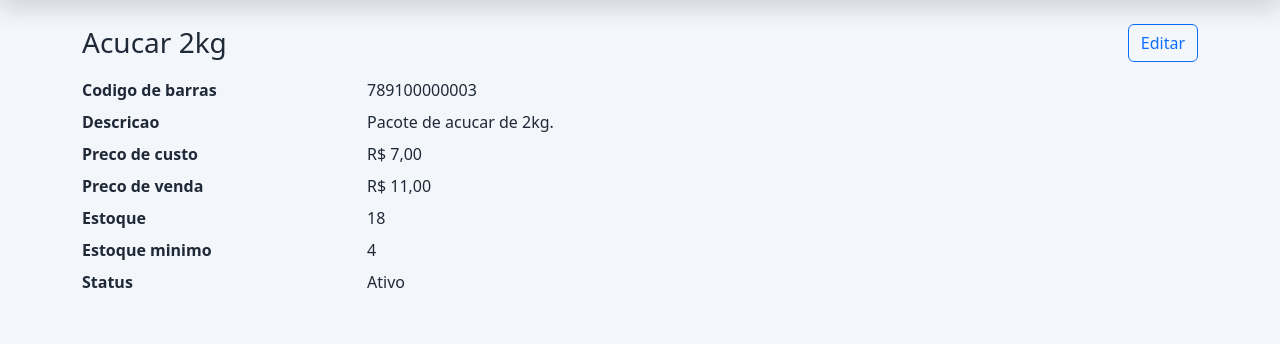
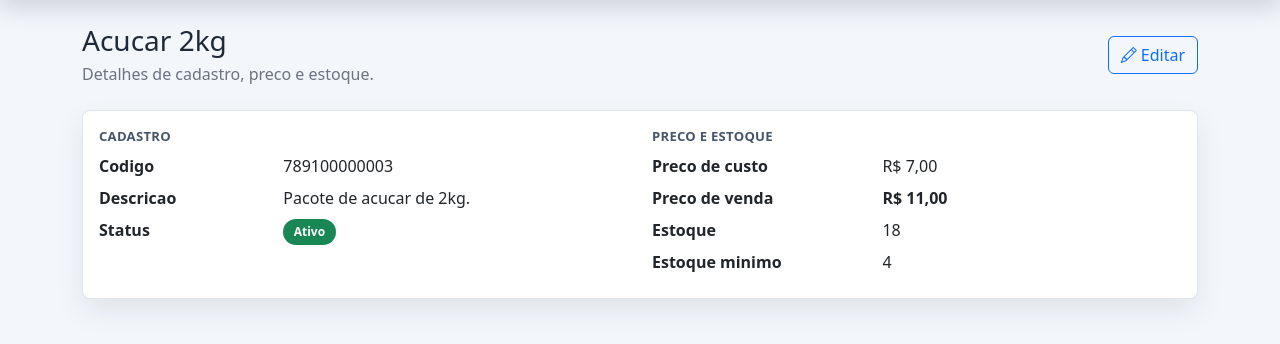
Before and after one commit to LeandroPfilho/PvdGest-oVendas, a Django app: page /produtos/3/ in a window 1280 px wide. Shown: the part 60-404 px from the top of the page. Run offline with Django 5.2, Linux system fonts and the light colour scheme; the visitor is signed in with stand-in values (Sample User, id 1); data comes from the database, SQL or seed files in the repository.

Commit message:
﻿feat: update produto_detail
- Resumo: melhora a apresentacao visual do template produto_detail.html
- Funcoes: organiza layout, botoes, tabelas e componentes Bootstrap
- Impacto: mantem URLs e regras existentes sem alterar backend

```diff
--- a/templates/produtos/produto_detail.html
+++ b/templates/produtos/produto_detail.html
@@ -3,22 +3,48 @@
 {% block title %}Detalhes do produto - Portal PDV{% endblock %}
 
 {% block content %}
-<div class="d-flex justify-content-between align-items-center mb-3">
-    <h1 class="h3 mb-0">{{ produto.nome }}</h1>
-    <a class="btn btn-outline-primary" href="{% url 'produtos:editar' produto.pk %}">Editar</a>
+<div class="page-header">
+    <div>
+        <h1 class="h3 mb-1">{{ produto.nome }}</h1>
+        <p>Detalhes de cadastro, preco e estoque.</p>
+    </div>
+    <a class="btn btn-outline-primary" href="{% url 'produtos:editar' produto.pk %}">
+        <i class="bi bi-pencil me-1"></i>Editar
+    </a>
 </div>
 
-<dl class="row">
-    <dt class="col-sm-3">Codigo de barras</dt><dd class="col-sm-9">{{ produto.codigo_barras }}</dd>
-    <dt class="col-sm-3">Descricao</dt><dd class="col-sm-9">{{ produto.descricao|default:"Sem descricao" }}</dd>
-    <dt class="col-sm-3">Preco de custo</dt><dd class="col-sm-9">R$ {{ produto.preco_custo|floatformat:2 }}</dd>
-    <dt class="col-sm-3">Preco de venda</dt><dd class="col-sm-9">R$ {{ produto.preco_venda|floatformat:2 }}</dd>
-    <dt class="col-sm-3">Estoque</dt><dd class="col-sm-9">{{ produto.quantidade_estoque }}</dd>
-    <dt class="col-sm-3">Estoque minimo</dt><dd class="col-sm-9">{{ produto.estoque_minimo }}</dd>
-    <dt class="col-sm-3">Status</dt><dd class="col-sm-9">{% if produto.ativo %}Ativo{% else %}Inativo{% endif %}</dd>
-</dl>
+{% if produto.estoque_baixo %}
+    <div class="alert alert-warning"><i class="bi bi-exclamation-triangle-fill me-2"></i>Este produto esta com estoque baixo.</div>
+{% endif %}
 
-{% if produto.estoque_baixo %}
-    <div class="alert alert-warning">Este produto esta com estoque baixo.</div>
-{% endif %}
+<div class="card">
+    <div class="card-body">
+        <div class="row g-4">
+            <div class="col-md-6">
+                <div class="form-section-title mb-2">Cadastro</div>
+                <dl class="row mb-0">
+                    <dt class="col-sm-4">Codigo</dt><dd class="col-sm-8">{{ produto.codigo_barras }}</dd>
+                    <dt class="col-sm-4">Descricao</dt><dd class="col-sm-8">{{ produto.descricao|default:"Sem descricao" }}</dd>
+                    <dt class="col-sm-4">Status</dt>
+                    <dd class="col-sm-8">
+                        {% if produto.ativo %}
+                            <span class="badge text-bg-success status-badge">Ativo</span>
+                        {% else %}
+                            <span class="badge text-bg-secondary status-badge">Inativo</span>
+                        {% endif %}
+                    </dd>
+                </dl>
+            </div>
+            <div class="col-md-6">
+                <div class="form-section-title mb-2">Preco e estoque</div>
+                <dl class="row mb-0">
+                    <dt class="col-sm-5">Preco de custo</dt><dd class="col-sm-7">R$ {{ produto.preco_custo|floatformat:2 }}</dd>
+                    <dt class="col-sm-5">Preco de venda</dt><dd class="col-sm-7 fw-semibold">R$ {{ produto.preco_venda|floatformat:2 }}</dd>
+                    <dt class="col-sm-5">Estoque</dt><dd class="col-sm-7">{{ produto.quantidade_estoque }}</dd>
+                    <dt class="col-sm-5">Estoque minimo</dt><dd class="col-sm-7">{{ produto.estoque_minimo }}</dd>
+                </dl>
+            </div>
+        </div>
+    </div>
+</div>
 {% endblock %}
```
